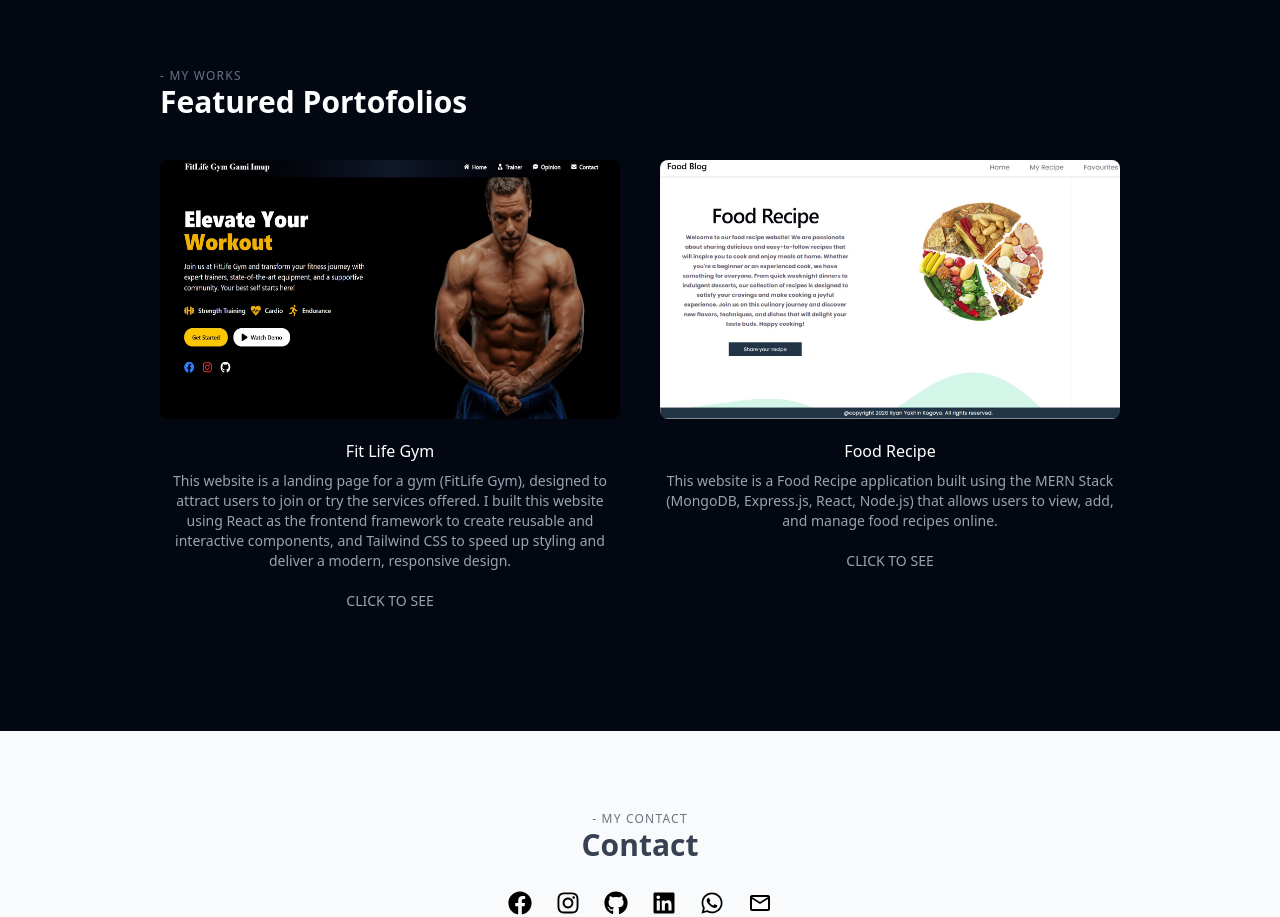
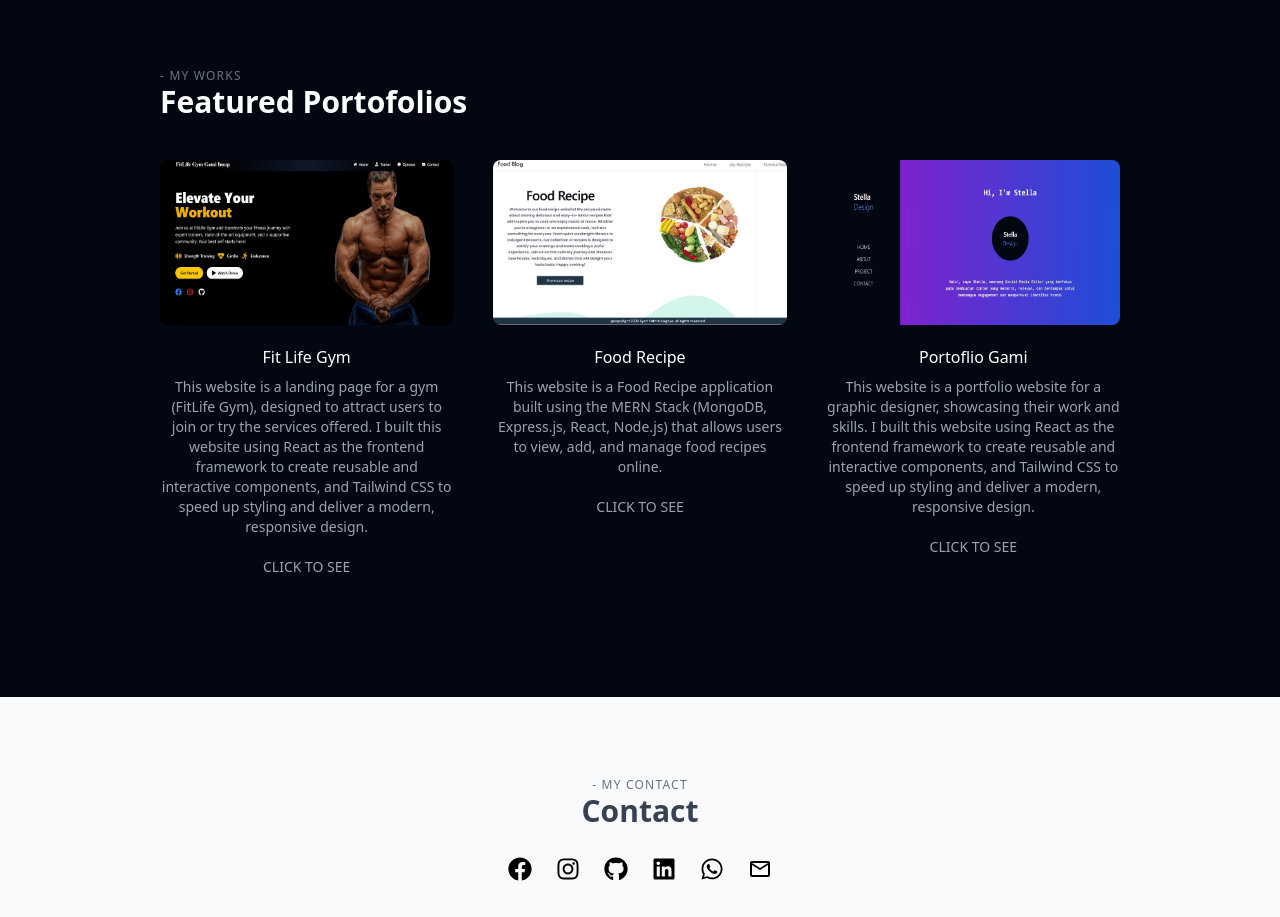
Before and after one commit to Ryan-Yakhin/Full-Stack-Project, a React (Vite) app in the folder Portofolio/portofolio/: page / in a window 1280 px wide. Shown: the part 1380-2297 px from the top of the page. Built offline with nearby package versions, Linux system fonts and the light colour scheme.

Commit message:
linked Portofolio gami to my Portofolio

```diff
--- a/Portofolio/portofolio/src/portofolio/Main.jsx
+++ b/Portofolio/portofolio/src/portofolio/Main.jsx
@@ -6,6 +6,7 @@ import Apl from "../assets/app.svg";
 import Globe from "../assets/globe.svg";
 import Gym from "../assets/gym.jpg";
 import Food from "../assets/food.jpg";
+import Porto from "../assets/porto.jpg";
 
 export default function Main(){
 
@@ -39,6 +40,12 @@ export default function Main(){
       title: "Food Recipe",
       desc : "This website is a Food Recipe application built using the MERN Stack (MongoDB, Express.js, React, Node.js) that allows users to view, add, and manage food recipes online.",
       pict : Food
+    },
+    {
+      link: "https://full-stack-project-uwuu.vercel.app/",
+      title: "Portoflio Gami",
+      desc : "This website is a portfolio website for a graphic designer, showcasing their work and skills. I built this website using React as the frontend framework to create reusable and interactive components, and Tailwind CSS to speed up styling and deliver a modern, responsive design.",
+      pict : Porto
     }
   ]
 
@@ -89,7 +96,7 @@ export default function Main(){
               <h2 className="uppercase font-extralight text-xs tracking-widest text-gray-500">- my works</h2>
               <h1 className="font-semibold text-3xl">Featured Portofolios</h1>
             </div>
-            <div className="flex flex-col lg:grid md:grid grid-cols-2 gap-10 py-10"> {/*part2*/}
+            <div className="flex flex-col lg:grid md:grid grid-cols-3 gap-10 py-10"> {/*part2*/}
               {
                 portofolios.map((item, index) =>(
                     <div key={index} className="rounded-lg">
```
Also changed, not shown: Portofolio/portofolio/src/assets/porto.jpg (added).
